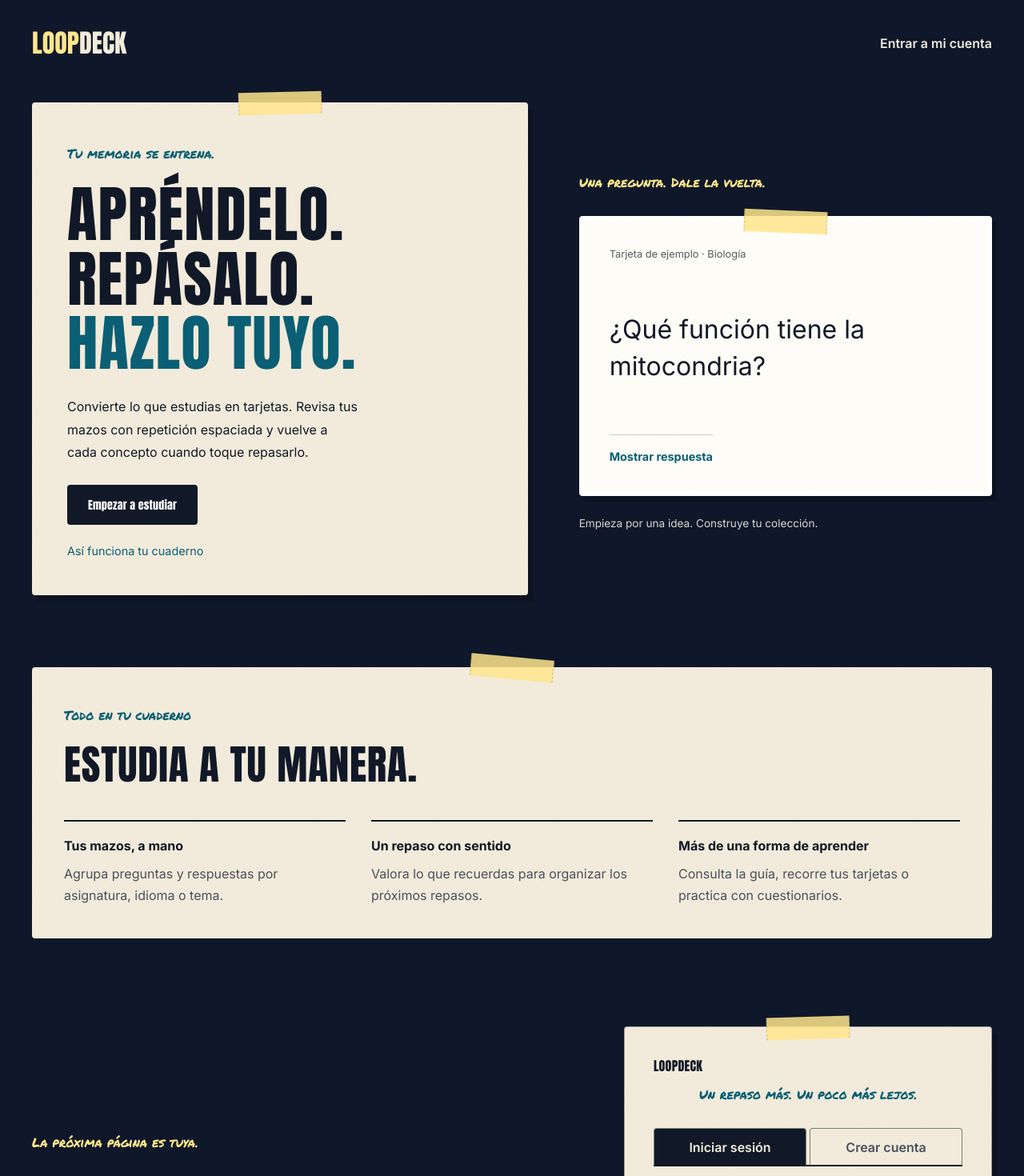
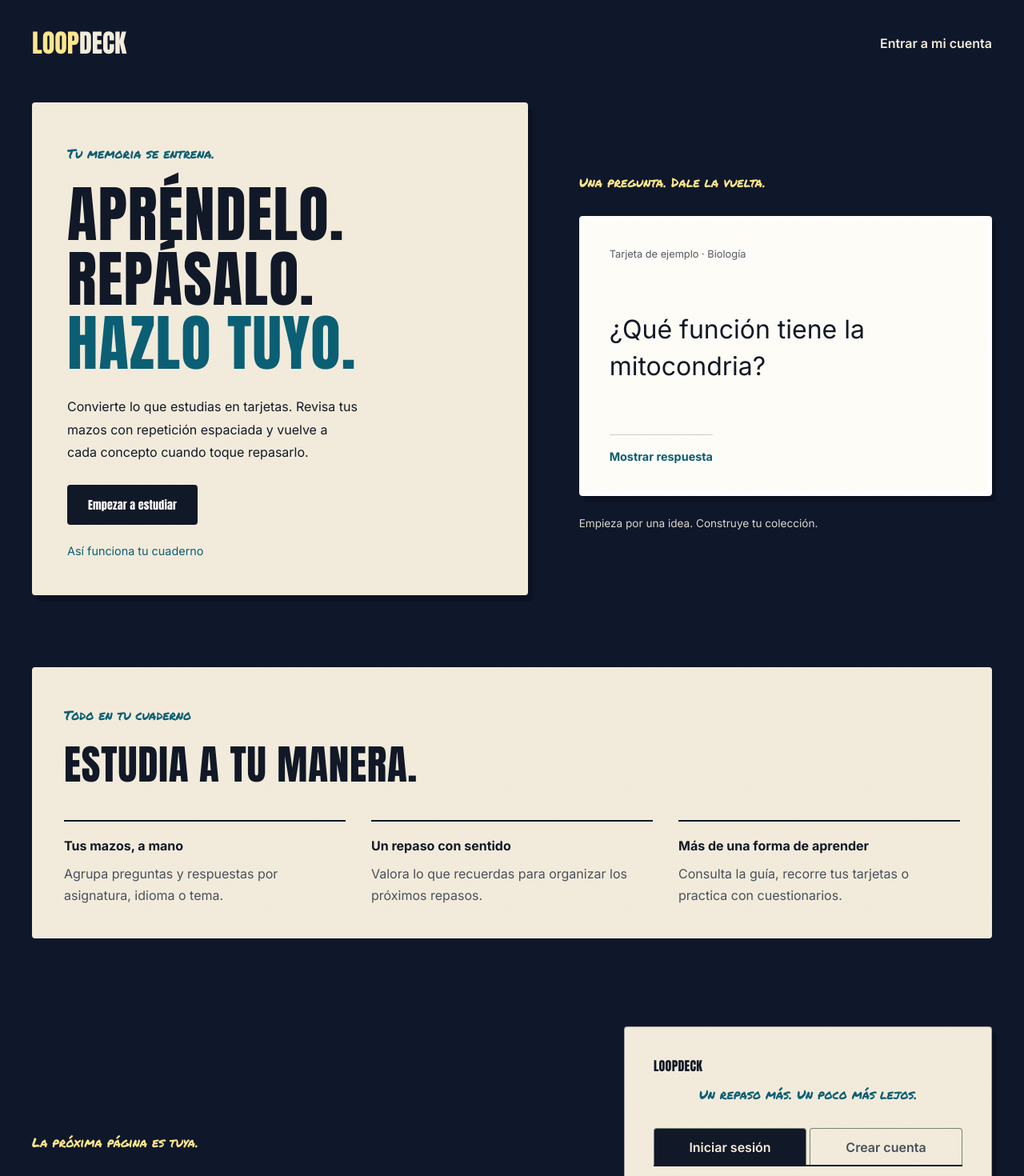
Before and after one commit to RaclosDev/loopdeck, a React (Vite) app in the folder frontend/: page /settings in a window 1280 px wide. Shown: the top 1470 px of the page at 80% size. Built offline with nearby package versions, Linux system fonts and the light colour scheme; no server answers.

Commit message:
style: quitar las cintas adhesivas de las hojas
Elimina el adorno de cinta de paneles, mazos y acceso, junto con el hook que les daba una inclinación aleatoria.

```diff
--- a/frontend/src/App.tsx
+++ b/frontend/src/App.tsx
@@ -4,7 +4,6 @@ import { BrowserRouter, Routes, Route, Navigate } from 'react-router-dom';
 import { Toaster } from 'react-hot-toast';
 import { GoogleOAuthProvider } from '@react-oauth/google';
 import { AuthProvider, useAuth } from './context/AuthContext';
-import { usePaperTapeAngles } from './hooks/usePaperTapeAngles';
 
 import LandingPage from './pages/LandingPage';
 import Dashboard from './pages/Dashboard';
@@ -48,7 +47,7 @@ class GlobalErrorBoundary extends Component<{ children: React.ReactNode }, { has
     if (this.state.hasError) {
       return (
         <main className="auth-stage">
-          <section className="auth-paper paper-panel landing-tape" role="alert">
+          <section className="auth-paper paper-panel" role="alert">
             <h2 style={{ marginBottom: '10px' }}>Nueva versión disponible</h2>
             <p style={{ color: 'var(--text-muted)', marginBottom: '20px' }}>
               Estamos actualizando la app. Por favor, recarga.
@@ -207,7 +206,6 @@ function AppContent({
 }
 
 export default function App() {
-  usePaperTapeAngles();
   useEffect(() => {
     const savedTheme = localStorage.getItem('loopdeck_theme') || 'dark';
     document.body.classList.remove('dark-mode', 'light-mode');
--- a/frontend/src/components/DeckSheet.tsx
+++ b/frontend/src/components/DeckSheet.tsx
@@ -18,7 +18,7 @@ export default function DeckSheet({
   const due = stats && pendingCards(stats);
   return (
     <article
-      className="paper-sheet landing-tape deck-sheet"
+      className="paper-sheet deck-sheet"
       aria-labelledby={`deck-${deck.id}`}
       data-deck-id={deck.id}
     >
--- a/frontend/src/components/ErrorBoundary.tsx
+++ b/frontend/src/components/ErrorBoundary.tsx
@@ -28,7 +28,7 @@ export class ErrorBoundary extends Component<Props, State> {
     if (this.state.hasError) {
       return (
         <main className="auth-stage">
-          <section className="auth-paper paper-panel landing-tape text-center" role="alert">
+          <section className="auth-paper paper-panel text-center" role="alert">
             <div className="w-16 h-16 bg-red-500/10 rounded-full flex items-center justify-center mb-6">
               <AlertTriangle className="w-8 h-8 text-red-500" />
             </div>
--- a/frontend/src/components/Layout.tsx
+++ b/frontend/src/components/Layout.tsx
@@ -234,9 +234,7 @@ export default function Layout() {
         </aside>
 
         <main className={`main-content ${isStudyPage ? 'study-mode' : ''}`}>
-          <div
-            className={`main-content-inner ${isSheetOverview ? 'sheet-canvas' : 'paper-panel landing-tape'}`}
-          >
+          <div className={`main-content-inner ${isSheetOverview ? 'sheet-canvas' : 'paper-panel'}`}>
             {pageTitle && !isSheetOverview && (
               <header className="page-heading">
                 <h1>{pageTitle}</h1>
--- a/frontend/src/hooks/usePaperTapeAngles.ts
+++ /dev/null
@@ -1,27 +0,0 @@
-import { useEffect } from 'react';
-
-export function usePaperTapeAngles() {
-  useEffect(() => {
-    const initialized = new WeakSet<HTMLElement>();
-    const scan = (root: Element) => {
-      const elements = root.matches('.landing-tape')
-        ? [root, ...root.querySelectorAll('.landing-tape')]
-        : [...root.querySelectorAll('.landing-tape')];
-      for (const element of elements) {
-        if (!(element instanceof HTMLElement) || initialized.has(element)) continue;
-        initialized.add(element);
-        element.style.setProperty('--tape-angle', `${(Math.random() * 12 - 6).toFixed(2)}deg`);
-      }
-    };
-    scan(document.body);
-    const observer = new MutationObserver((records) => {
-      for (const record of records) {
-        for (const node of record.addedNodes) {
-          if (node instanceof Element) scan(node);
-        }
-      }
-    });
-    observer.observe(document.body, { childList: true, subtree: true });
-    return () => observer.disconnect();
-  }, []);
-}
--- a/frontend/src/pages/LandingPage.tsx
+++ b/frontend/src/pages/LandingPage.tsx
@@ -16,7 +16,7 @@ export default function LandingPage({ googleEnabled }: { googleEnabled: boolean
         </a>
       </header>
       <section id="inicio" className="landing-intro" aria-labelledby="landing-title">
-        <div className="landing-copy paper-panel landing-tape">
+        <div className="landing-copy paper-panel">
           <p className="marker-ink">Tu memoria se entrena.</p>
           <h1 id="landing-title">
             Apréndelo.
@@ -39,7 +39,7 @@ export default function LandingPage({ googleEnabled }: { googleEnabled: boolean
         <div className="landing-sample">
           <p className="marker-ink">Una pregunta. Dale la vuelta.</p>
           <button
-            className="landing-example paper-panel landing-tape"
+            className="landing-example paper-panel"
             aria-pressed={revealed}
             onClick={() => setRevealed(!revealed)}
           >
@@ -56,11 +56,7 @@ export default function LandingPage({ googleEnabled }: { googleEnabled: boolean
           <p className="landing-sample-note">Empieza por una idea. Construye tu colección.</p>
         </div>
       </section>
-      <section
-        className="landing-notes paper-panel landing-tape"
-        id="cuaderno"
-        aria-labelledby="notebook-title"
-      >
+      <section className="landing-notes paper-panel" id="cuaderno" aria-labelledby="notebook-title">
         <div>
           <p className="marker-ink">Todo en tu cuaderno</p>
           <h2 id="notebook-title">Estudia a tu manera.</h2>
--- a/frontend/src/pages/LoginPage.tsx
+++ b/frontend/src/pages/LoginPage.tsx
@@ -54,7 +54,7 @@ export default function LoginPage({
   };
   return (
     <main className="auth-stage">
-      <section className="auth-paper paper-panel landing-tape" aria-label="Acceso a LoopDeck">
+      <section className="auth-paper paper-panel" aria-label="Acceso a LoopDeck">
         <Heading>LoopDeck</Heading>
         <p className="marker-ink">Un repaso más. Un poco más lejos.</p>
         <div className="paper-tabs" aria-label="Tipo de acceso">
--- a/frontend/src/pages/StudyHub.tsx
+++ b/frontend/src/pages/StudyHub.tsx
@@ -138,7 +138,7 @@ function StudyHub() {
         </div>
       </header>
       <CountsNotice loading={loadingStats} error={errorStats} onRetry={() => void retryStats()} />
-      <section className="paper-sheet landing-tape deck-study-summary" aria-label="Estado del mazo">
+      <section className="paper-sheet deck-study-summary" aria-label="Estado del mazo">
         <div className="deck-study-summary-heading">
           <div>
             <h2>{stats?.totalCount === 0 ? 'Tu mazo está vacío' : 'Listo para repasar'}</h2>
--- a/frontend/src/paper.css
+++ b/frontend/src/paper.css
@@ -52,19 +52,6 @@ textarea::placeholder {
 }
 .paper-panel {
   background-image: url('./assets/paper-grain.png');
-}
-.landing-tape::after {
-  content: '';
-  position: absolute;
-  top: -13px;
-  left: 50%;
-  width: 104px;
-  height: 28px;
-  background: var(--tape);
-  border-inline: 1px dashed #11182730;
-  transform: translateX(-50%) rotate(var(--tape-angle, 0deg));
-  pointer-events: none;
-  z-index: 2;
 }
 .page-heading {
   margin-bottom: 28px;
--- a/frontend/src/study-sheets.css
+++ b/frontend/src/study-sheets.css
@@ -89,11 +89,6 @@ body.light-mode .sheet-canvas {
     3px 4px 0 #d1c7b2,
     4px 5px 0 #11182780,
     0 8px 18px #0002;
-}
-.paper-sheet.landing-tape::after {
-  width: 70px;
-  height: 21px;
-  top: -10px;
 }
 .sheet-canvas .deck-grid {
   grid-template-columns: repeat(auto-fit, minmax(min(100%, 285px), 1fr));
```
Also changed, not shown: 2 other files (tests, documents, lock files or other folders).
